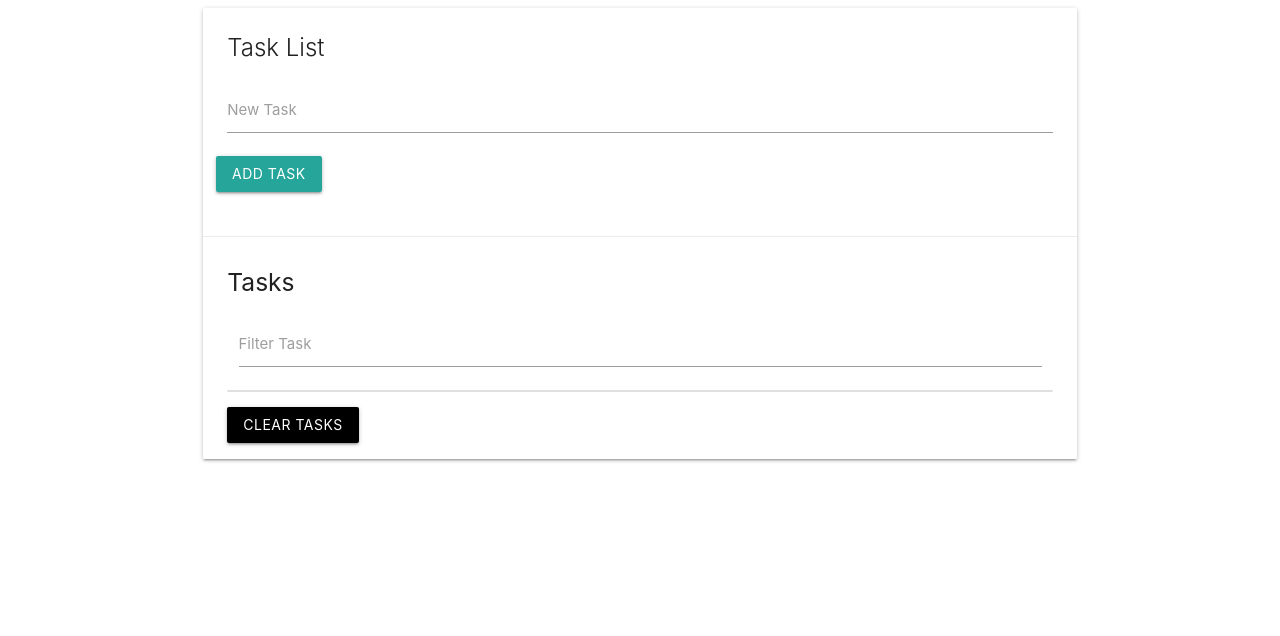
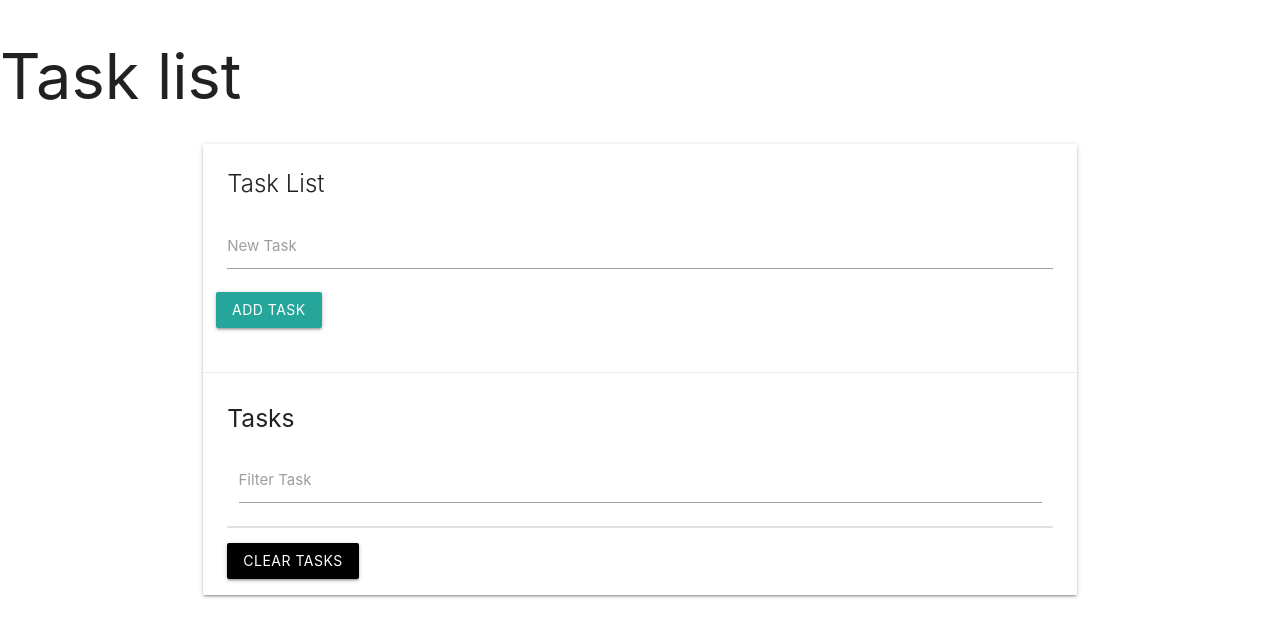
Before and after one commit to tommomoore1597/Task-List, a plain HTML site: page index.html in a window 1280 px wide. Drawn offline with nearby package versions, Linux system fonts and the light colour scheme.

Commit message:
github test

```diff
--- a/index.html
+++ b/index.html
@@ -9,6 +9,7 @@
     <title>Task List</title>
 </head>
 <body>
+    <h1>Task list</h1>
     <div class="container">
         <div class="row">
             <div class="col s12">
```
